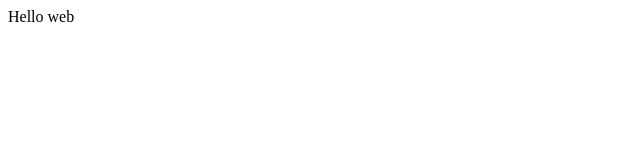
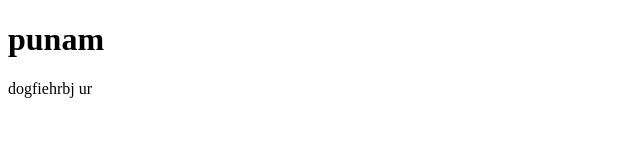
Before and after one commit to punam002/Demo-Repo, a plain HTML site: page index.html in a window 1280 px wide. Shown: the whole page, without its empty margins (0-640 px from the left). Drawn offline with Linux system fonts and the light colour scheme.

Commit message:
first punam

```diff
--- a/index.html
+++ b/index.html
@@ -1 +1,13 @@
-<div>Hello web</div>
+<!DOCTYPE html>
+<html lang="en">
+<head>
+    <meta charset="UTF-8">
+    <meta name="viewport" content="width=device-width, initial-scale=1.0">
+    <title>Document</title>
+</head>
+<body>
+    <h1>punam</h1>
+
+    dogfiehrbj ur
+</body>
+</html>
```
